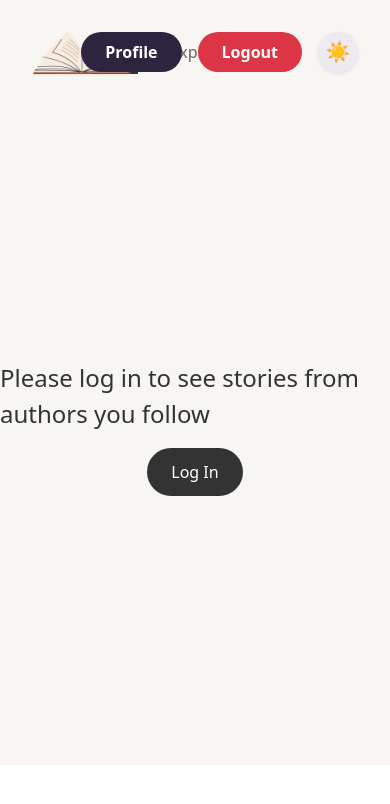
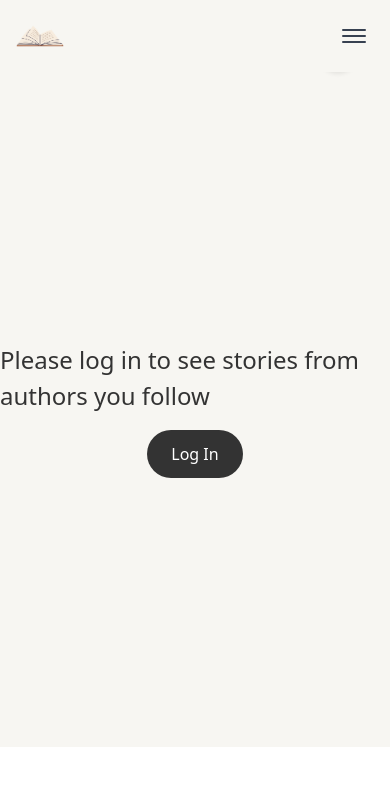
Before and after one commit to krish2312005/StoryScape-Frontend, a React (Vite) app: page / in a window 390 px wide. Shown: the top 804 px of the page. Built offline with nearby package versions, Linux system fonts and the light colour scheme.

Commit message:
navbar is responsive now

```diff
--- a/src/Pages/components/user/Navbar.jsx
+++ b/src/Pages/components/user/Navbar.jsx
@@ -1,38 +1,70 @@
-import React from "react";
+
+import React, { useState } from "react";
 import { Link, useLocation } from "react-router-dom";
 import { useTheme } from '../../../context/ThemeContext';
+
 
 const Navbar = () => {
   const location = useLocation();
   const { theme } = useTheme();
+  const [menuOpen, setMenuOpen] = useState(false);
 
-  const getLinkStyle = (path) => ({
-    textDecoration: 'none',
-    color: location.pathname === path ? (theme === 'dark' ? '#fff' : '#333') : (theme === 'dark' ? '#bbb' : '#666'),
-    fontWeight: location.pathname === path ? 'bold' : 'normal',
-    borderBottom: location.pathname === path ? `2px solid ${theme === 'dark' ? '#fff' : '#333'}` : 'none',
-    padding: '0.5rem 0',
-    transition: 'all 0.3s ease'
-  });
+  const navBg = theme === 'dark' ? 'bg-[#181824]' : 'bg-[#f7f6f2]';
+  const activeLink = theme === 'dark' ? 'text-white border-b-2 border-white font-bold' : 'text-[#333] border-b-2 border-[#333] font-bold';
+  const inactiveLink = theme === 'dark' ? 'text-[#bbb]' : 'text-[#666]';
+
+  const navLinks = [
+    { to: '/', label: 'Home' },
+    { to: '/Explore', label: 'Explore' },
+    { to: '/Write', label: 'Write' },
+  ];
 
   return (
-    <nav style={{
-      display: 'flex',
-      justifyContent: 'center',
-      alignItems: 'center',
-      padding: '2rem 0 1rem 0',
-      background: theme === 'dark' ? '#181824' : '#f7f6f2',
-      gap: '2rem',
-      position: 'relative'
-    }}>
-      <div style={{ position: 'absolute', left: '2rem', fontSize: '2rem' }}>
-        <img style={{ height: '100px'}} src="/logo.png" alt="" />
+    <nav className={`w-full ${navBg} px-4 py-3 flex items-center justify-between relative z-50`}>
+      {/* Logo */}
+      <div className="flex items-center">
+        <img className="h-12 w-auto sm:h-16" src="/logo.png" alt="Logo" />
       </div>
-      <div style={{ display: 'flex', gap: '2rem' }}>
-        <Link to="/" style={getLinkStyle('/')}>Home</Link>
-        <Link to="/Explore" style={getLinkStyle('/Explore')}>Explore</Link>
-        <Link to="/Write" style={getLinkStyle('/Write')}>Write</Link>
+
+      {/* Hamburger for mobile */}
+      <button
+        className="md:hidden flex flex-col justify-center items-center h-10 w-10 focus:outline-none"
+        onClick={() => setMenuOpen(!menuOpen)}
+        aria-label="Toggle menu"
+      >
+        <span className={`block w-6 h-0.5 mb-1 rounded bg-gray-700 dark:bg-white transition-all duration-300 ${menuOpen ? 'rotate-45 translate-y-2' : ''}`}></span>
+        <span className={`block w-6 h-0.5 mb-1 rounded bg-gray-700 dark:bg-white transition-all duration-300 ${menuOpen ? 'opacity-0' : ''}`}></span>
+        <span className={`block w-6 h-0.5 rounded bg-gray-700 dark:bg-white transition-all duration-300 ${menuOpen ? '-rotate-45 -translate-y-2' : ''}`}></span>
+      </button>
+
+      {/* Links */}
+      <div className="hidden md:flex gap-8 items-center">
+        {navLinks.map(link => (
+          <Link
+            key={link.to}
+            to={link.to}
+            className={`no-underline px-2 py-1 transition-all duration-300 ${location.pathname === link.to ? activeLink : inactiveLink}`}
+          >
+            {link.label}
+          </Link>
+        ))}
       </div>
+
+      {/* Mobile menu */}
+      {menuOpen && (
+        <div className={`absolute top-full left-0 w-full ${navBg} flex flex-col items-center gap-4 py-4 shadow-lg md:hidden animate-fade-in z-40`}>
+          {navLinks.map(link => (
+            <Link
+              key={link.to}
+              to={link.to}
+              className={`no-underline px-2 py-2 w-full text-center transition-all duration-300 ${location.pathname === link.to ? activeLink : inactiveLink}`}
+              onClick={() => setMenuOpen(false)}
+            >
+              {link.label}
+            </Link>
+          ))}
+        </div>
+      )}
     </nav>
   );
 };
```
